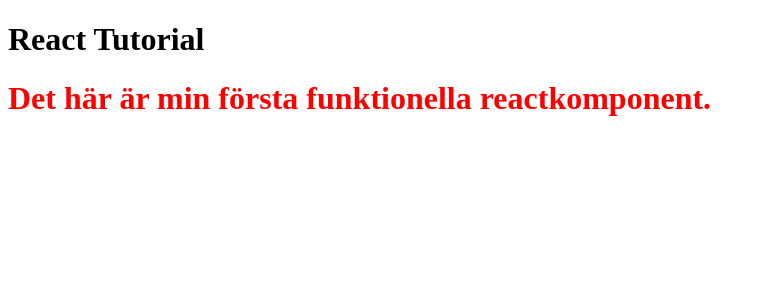
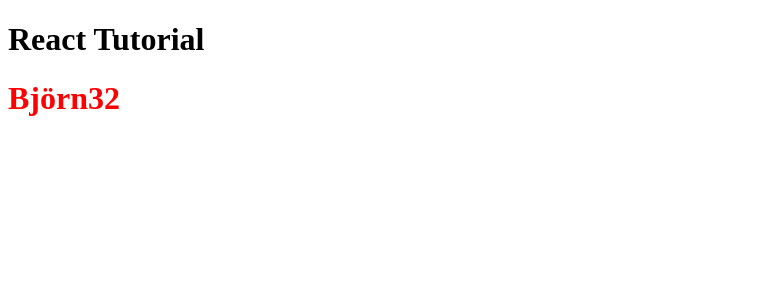
Before and after one commit to BjornBergquist/refreshReactProject, a React (Create React App) app: page / in a window 1280 px wide. Shown: the top 300 px of the page, without its empty margins (0-765 px from the left). Built offline with nearby package versions, Linux system fonts and the light colour scheme.

Commit message:
Did exercise on props

```diff
--- a/src/App.js
+++ b/src/App.js
@@ -5,7 +5,7 @@
   return (
     <div>
       <h1>React Tutorial</h1>
-      <MyFirstComponent />
+      <MyFirstComponent name="Björn" age="32"/>
     </div>
   );
 }
--- a/src/components/myfirstcomponent/MyFirstComponent.js
+++ b/src/components/myfirstcomponent/MyFirstComponent.js
@@ -1,10 +1,13 @@
 import React from 'react'
 import "./MyFirstComponent.css";
 
-export const MyFirstComponent = () => {
+export const MyFirstComponent = (props) => {
     return (
         <React.Fragment>
-            <h1 className="mfc__header"> Det här är min första funktionella reactkomponent. </h1>
+            <h1 className="mfc__header">
+            {props.name}
+            {props.age}
+            </h1>
         </React.Fragment>
     )
 }
```
